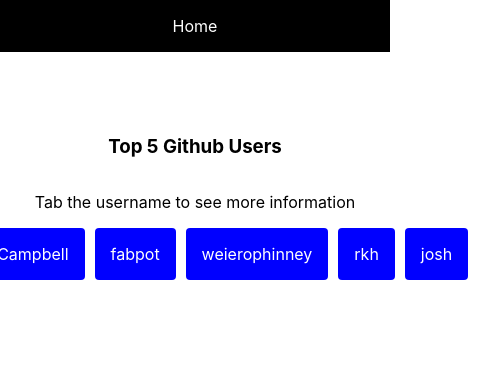
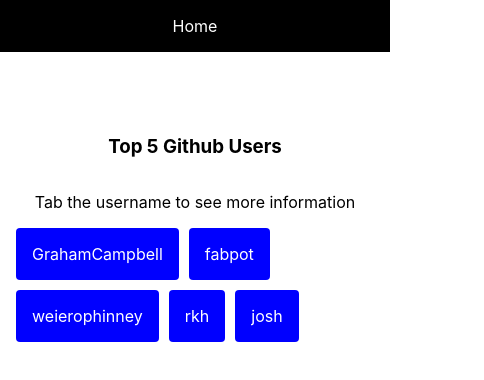
Before and after one commit to hoannguyen02/top-five-github-users, a Next.js app: page / in a window 390 px wide. Shown: the top 380 px of the page, 484 px wide, since content can reach past the window. Built offline with nearby package versions, Linux system fonts and the light colour scheme.

Commit message:
Fix mobile UI(users lists, home page)

```diff
--- a/styles/Home.module.css
+++ b/styles/Home.module.css
@@ -1,5 +1,6 @@
 .usersContainer {
   display: flex;
+  flex-flow: row wrap;
 }
 
 .item {
@@ -7,6 +8,7 @@
   color: #fff;
   padding: 1rem;
   margin-right: 10px;
+  margin-bottom: 10px;
   border-radius: 4px;
 }
 
```
